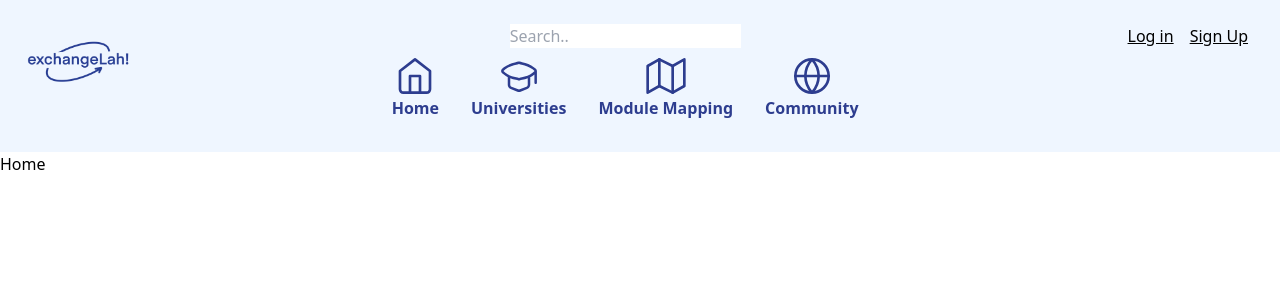
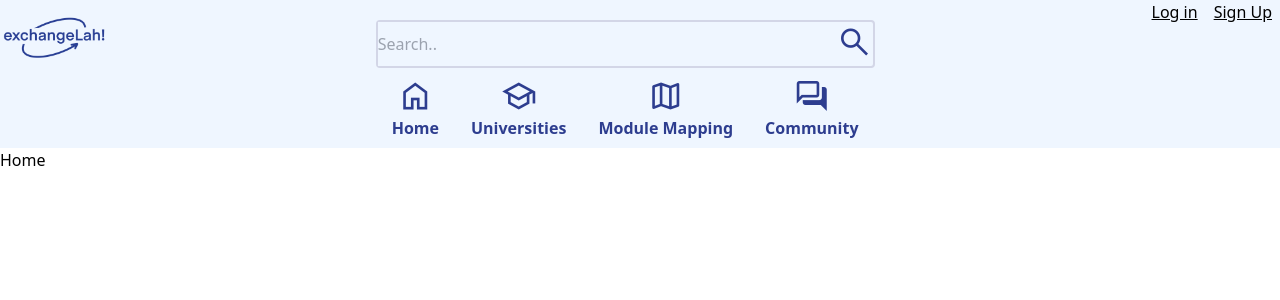
Before and after one commit to k3ithloh/ExchangeLah, a Vue app: page / in a window 1280 px wide. Shown: the top 300 px of the page. Built offline with nearby package versions, Linux system fonts and the light colour scheme.

Commit message:
Search Bar, Changed icons and update function

```diff
--- a/index.html
+++ b/index.html
@@ -3,8 +3,7 @@
   <head>
     <meta charset="UTF-8" />
     <link rel="icon" href="/favicon.ico" />
-    <meta name="viewport" content="width=device-width, initial-scale=1.0" />
-    <title>ExchangeLah</title>
+    <link rel="stylesheet" href="https://fonts.googleapis.com/css2?family=Material+Symbols+Outlined:opsz,wght,FILL,GRAD@20..48,100..700,0..1,-50..200" />
   </head>
   <body>
     <div id="app"></div>
--- a/src/components/NavBar.vue
+++ b/src/components/NavBar.vue
@@ -1,36 +1,37 @@
+
 <template>
-
-  <div class="p-6 flex bg-blue-50 justify-between">
-    <div class="flex bg-blue-50">
+  <div class="flex bg-blue-50 justify-between">
+    <div class="flex">
       <img src="src/assets/img/exchangeLah.png" class="object-cover h-20 w-100">
     </div>
-    <div class="flex bg-blue-50 justify-centre flex-col " >
-      <div class="flex justify-center ">
-        <input class="" type="text" placeholder="Search..">
+    <div class="flex bg-blue-50 justify-centre flex-col pt-5" >
+      <div class="flex justify-center h-12 rounded border-2 border-[#D3D6E7]">
+        <input @input="search" class="w-full bg-blue-50" type="search" placeholder="Search..">
+        <span class="material-symbols-outlined text-4xl text-[#2D3D8F]">search</span>
       </div>
       <div class="flex">
         <router-link to="/">
-          <div class="text-black font-bold py-2 px-4 rounded flex flex-col items-center ">
-            <img src="src/assets/img/home.svg" class="w-10">
-            <a href="#home"  class="text-center text-[#2D3D8F]">Home</a>
+          <div class="py-2 px-4 flex flex-col items-center ">
+            <span class="material-symbols-outlined text-4xl text-[#2D3D8F]">home</span>
+            <a href="#home"  class="text-center text-[#2D3D8F] font-bold">Home</a>
           </div>
         </router-link>
         <router-link to="#univeristy">
-          <div class="text-black font-bold py-2 px-4 rounded; flex flex-col items-center ">
-            <img src="src/assets/img/university.svg" class="w-10">
-            <a href="#home"  class="text-center text-[#2D3D8F]">Universities</a>
+          <div class="py-2 px-4 flex flex-col items-center ">
+            <span class="material-symbols-outlined text-4xl text-[#2D3D8F]">school</span>
+            <a href="#home"  class="text-center text-[#2D3D8F] font-bold">Universities</a>
           </div>
         </router-link>
         <router-link to="#moduleMapping">
-          <div class="text-black font-bold py-2 px-4 rounded flex flex-col items-center ">
-            <img src="src/assets/img/moduleMapping.svg " class="w-10">
-            <a href="#home" class="text-center text-[#2D3D8F]">Module Mapping</a>
+          <div class="py-2 px-4 flex flex-col items-center ">
+          <span class="material-symbols-outlined text-4xl text-[#2D3D8F]">map</span>
+            <a href="#home" class="text-center text-[#2D3D8F] font-bold">Module Mapping</a>
           </div>
         </router-link>
         <router-link to="#community">
-          <div class="text-black font-bold py-2 px-4 rounded flex flex-col items-center ">
-            <img src="src/assets/img/community.svg " class="w-10">
-            <a href="#home" class="text-center text-[#2D3D8F]">Community</a>
+          <div class="py-2 px-4 flex flex-col items-center ">
+            <span class="material-symbols-outlined text-4xl text-[#2D3D8F] ">forum</span>
+            <a href="#home" class="text-center text-[#2D3D8F] font-bold">Community</a>
           </div>
         </router-link>
       </div>
@@ -43,7 +44,15 @@
 </template>
 
 <script>
-
+export default{
+    props: ['modelValue'],
+    methods: {
+    search: function () {
+      alert('Searching')
+      // `event` is the native DOM event
+    }
+  }
+}
 </script>
 
 <style scoped>
```
